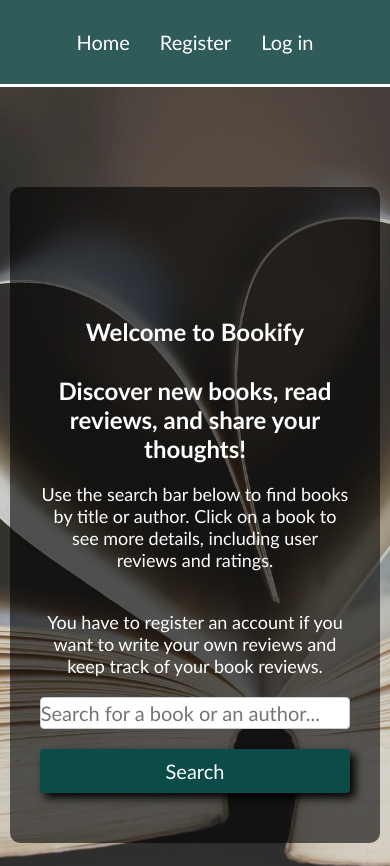
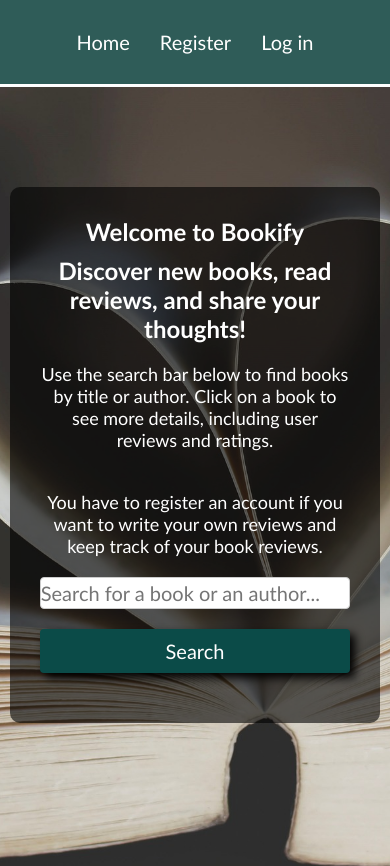
Before and after one commit to Anne-Lii/bookify, a React (Vite) app: page / in a window 390 px wide. Shown: the top 866 px of the page. Built offline with nearby package versions, Linux system fonts and the light colour scheme.

Commit message:
removed the padding on the h1 element on homePage for smaller screens

```diff
--- a/src/index.css
+++ b/src/index.css
@@ -7,8 +7,8 @@
 }
 
 html, body {
-    height: 100%; /* Se till att body tar upp hela höjden */
-    margin: 0; /* Ta bort eventuell standardmarginal från webbläsaren */
+    height: 100%;
+    margin: 0;
     background-color: #2f5c58;
   }
 
--- a/src/pages/HomePage.css
+++ b/src/pages/HomePage.css
@@ -23,5 +23,12 @@
 }
 .searchbar-container p{
     padding: 20px 0;
+}
 
+/* smaller screens */
+@media screen and (max-width: 768px) {
+
+    .searchbar-container h1 {
+        padding: 0;
+    }
 }
```
